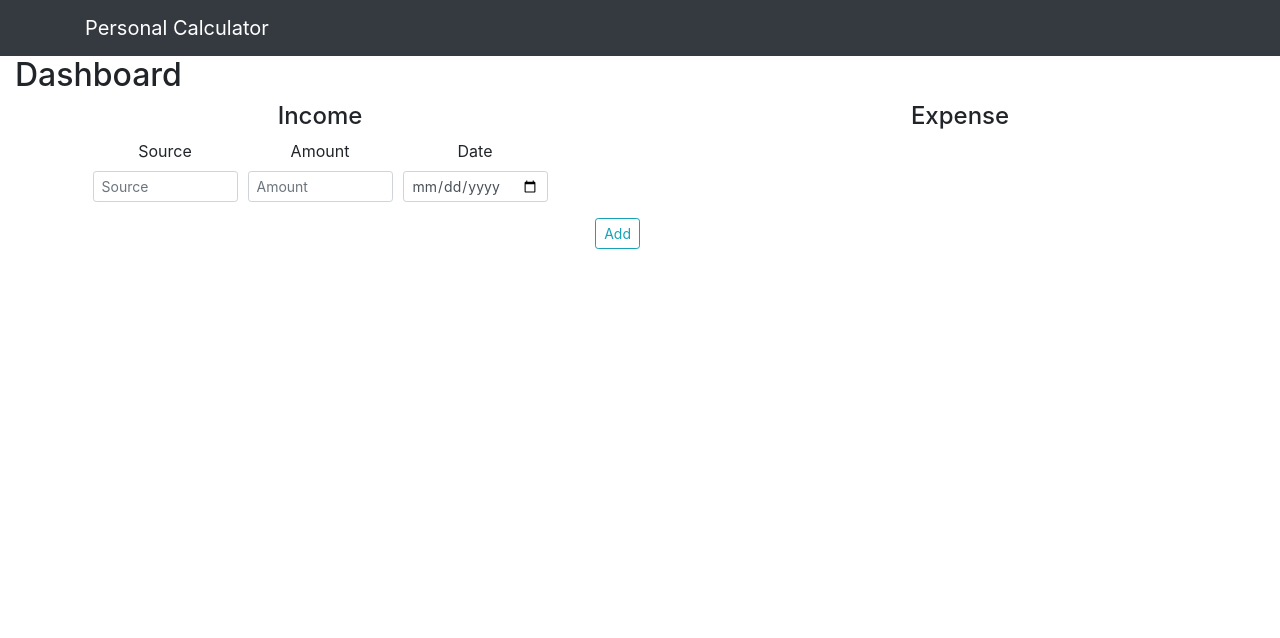
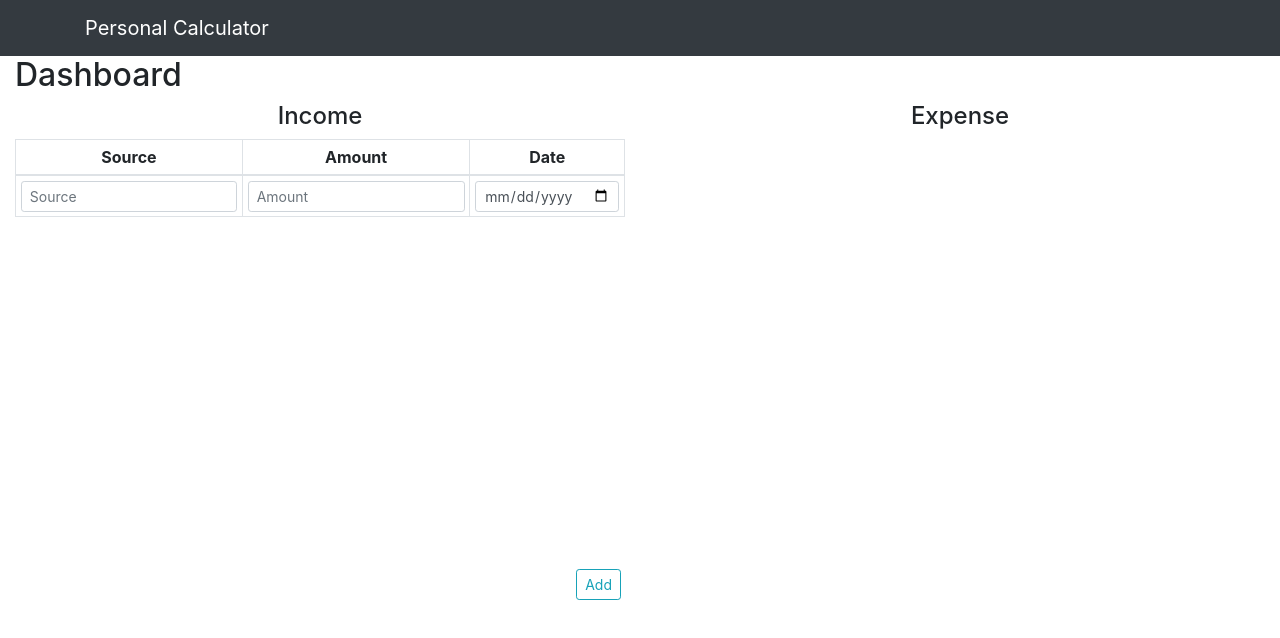
Before and after one commit to Scavengerindisguise/personal-calculator, a React (Create React App) app: page / in a window 1280 px wide. Shown: the top 638 px of the page. Built offline with nearby package versions, Linux system fonts and the light colour scheme.

Commit message:
Income Caclulator

```diff
--- a/src/App.css
+++ b/src/App.css
@@ -28,6 +28,13 @@
   color: #61dafb;
 }
 
+.dashboard-table{
+  height: 25rem;
+  overflow-y: auto;
+  overflow-x: hidden;
+  margin-bottom: 30px;
+}
+
 @keyframes App-logo-spin {
   from {
     transform: rotate(0deg);
--- a/src/components/dashboard.js
+++ b/src/components/dashboard.js
@@ -1,9 +1,9 @@
 import React from 'react';
-import { Col, Row, Button, Form, FormGroup, Label, Input } from 'reactstrap';
+import { Row, Button, Form, Input } from 'reactstrap';
+import { Table } from 'reactstrap';
 
 
 class Dashboard extends React.Component {
-    items = [];
     constructor(props) {
         super(props);
         this.state = {
@@ -23,8 +23,8 @@ class Dashboard extends React.Component {
         console.log(i, event.target.value);
         const name = event.target.name;
         const income = [...this.state.income];
-        income[i] = {...income[i], [name]: event.target.value}
-        this.setState({income});
+        income[i] = { ...income[i], [name]: event.target.value }
+        this.setState({ income });
     }
 
     addIncomeRow(event) {
@@ -40,31 +40,37 @@ class Dashboard extends React.Component {
     }
 
     returnRows() {
-        return this.state.income.map((el, i) => (
-            <>
-                <Row key={i} className="justify-content-center" form>
-                    <Col md={3}>
-                        <FormGroup>
-                            <Label for="source">Source</Label>
-                            <Input bsSize="sm" onChange={this.handleChange.bind(this,i)} value={el.source} type="text" name="source" id="source" placeholder="Source" />
-                        </FormGroup>
-                    </Col>
-                    <Col md={3}>
-                        <FormGroup>
-                            <Label for="amount">Amount</Label>
-                            <Input bsSize="sm" onChange={this.handleChange.bind(this,i)} value={el.amount} type="number" name="amount" id="amount" placeholder="Amount" />
-                        </FormGroup>
-                    </Col>
-                    <Col md={3}>
-                        <FormGroup>
-                            <Label for="date">Date</Label>
-                            <Input bsSize="sm" onChange={this.handleChange.bind(this,i)} value={el.date} type="date" name="date" id="date" placeholder="Date" />
-                        </FormGroup>
-                    </Col>
-                </Row>
-            </>
-        ))
+        const tableRows = this.state.income.map((el, i) => {
+            return (
+                <tr key={i} >
+                    <td>
+                        <Input bsSize="sm" onChange={this.handleChange.bind(this, i)} value={el.source} type="text" name="source" id="source" placeholder="Source" />
+                    </td>
+                    <td>
+                        <Input bsSize="sm" onChange={this.handleChange.bind(this, i)} value={el.amount} type="number" name="amount" id="amount" placeholder="Amount" />
+                    </td>
+                    <td>
+                        <Input bsSize="sm" onChange={this.handleChange.bind(this, i)} value={el.date} type="date" name="date" id="date" placeholder="Date" />
+                    </td>
+                </tr>
+            );
+        })
 
+
+        return (
+            <Table size="sm" bordered>
+                <thead>
+                    <tr>
+                        <th>Source</th>
+                        <th>Amount</th>
+                        <th>Date</th>
+                    </tr>
+                </thead>
+                <tbody>
+                    {tableRows}
+                </tbody>
+            </Table>
+        )
     }
 
     render() {
@@ -75,8 +81,10 @@ class Dashboard extends React.Component {
                     <div className="col-md-6">
                         <h4>Income</h4>
                         <Form onSubmit={this.addIncomeRow}>
-                            {this.returnRows()}
-                            <Row className="justify-content-end">
+                            <div className="dashboard-table">
+                                {this.returnRows()}
+                            </div>
+                            <Row className="justify-content-end mr-1">
                                 <Button type="submit" value="submit" outline size="sm" color="info" >Add</Button>
                             </Row>
                         </Form>
```
